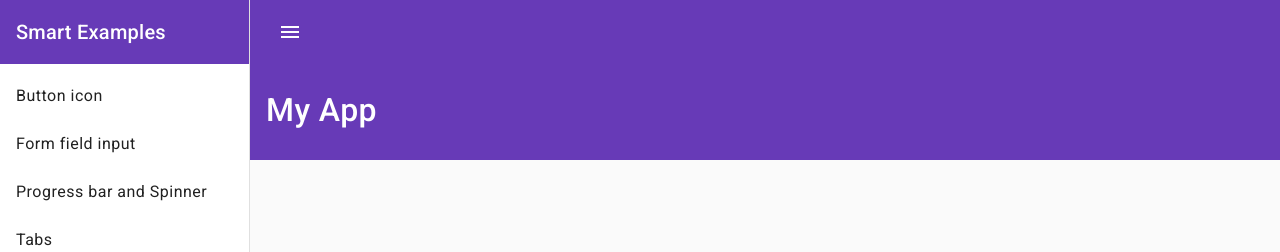
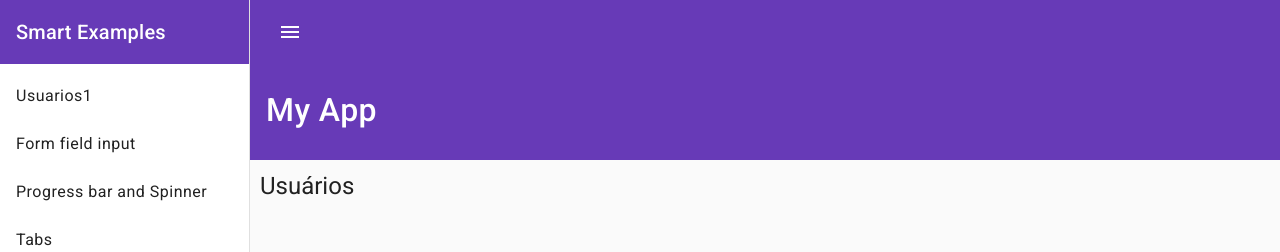
Before and after one commit to giovani-silva1/Projeto-School, an Angular app in the folder ProjectSchool/: page /pages/users in a window 1280 px wide. Before the commit this address led to /. Shown: the top 252 px of the page. Built offline with nearby package versions, Linux system fonts and the light colour scheme.

Commit message:
criado o modulo users e rota

```diff
--- a/ProjectSchool/src/app/app-routing.module.ts
+++ b/ProjectSchool/src/app/app-routing.module.ts
@@ -1,10 +1,16 @@
 import { NgModule } from '@angular/core';
 import { RouterModule, Routes } from '@angular/router';
 
-const routes: Routes = [];
+const routes: Routes = [
+  {
+    path: 'pages/users',
+    loadChildren: () =>
+      import('./pages/users/users.module').then((m) => m.UsersModule),
+  },
+];
 
 @NgModule({
   imports: [RouterModule.forRoot(routes)],
-  exports: [RouterModule]
+  exports: [RouterModule],
 })
-export class AppRoutingModule { }
+export class AppRoutingModule {}
--- a/ProjectSchool/src/app/app.component.html
+++ b/ProjectSchool/src/app/app.component.html
@@ -4,7 +4,7 @@
       Smart Examples
     </mat-toolbar>
     <mat-nav-list>
-      <a mat-list-item routerLink="/buttonIcon">Button icon</a>
+      <a mat-list-item routerLink="/pages/users">Usuarios1</a>
       <a mat-list-item routerLink="/formFieldInput">Form field input</a>
       <a mat-list-item routerLink="/progBarSpinner">Progress bar and Spinner</a>
       <a mat-list-item routerLink="/tabs">Tabs</a>
--- a/ProjectSchool/src/app/app.module.ts
+++ b/ProjectSchool/src/app/app.module.ts
@@ -9,6 +9,7 @@ import { MatIconModule } from '@angular/material/icon';
 import { MatButtonModule } from '@angular/material/button';
 import { MatListModule } from '@angular/material/list';
 import { BrowserAnimationsModule } from '@angular/platform-browser/animations';
+import { UsersModule } from './pages/users/users.module';
 
 @NgModule({
   declarations: [AppComponent],
--- /dev/null
+++ b/ProjectSchool/src/app/pages/users/users-routing.module.ts
@@ -0,0 +1,11 @@
+import { NgModule } from '@angular/core';
+import { RouterModule, Routes } from '@angular/router';
+import { UsersComponent } from './users.component';
+
+const routes: Routes = [{ path: '', component: UsersComponent }];
+
+@NgModule({
+  imports: [RouterModule.forChild(routes)],
+  exports: [RouterModule],
+})
+export class UsersRoutingModule {}
--- /dev/null
+++ b/ProjectSchool/src/app/pages/users/users.component.html
@@ -0,0 +1 @@
+<h1>Usuários</h1>
--- /dev/null
+++ b/ProjectSchool/src/app/pages/users/users.component.ts
@@ -0,0 +1,11 @@
+import { Component } from '@angular/core';
+
+@Component({
+  selector: 'app-users',
+  templateUrl: './users.component.html',
+  styles: [
+  ]
+})
+export class UsersComponent {
+
+}
```
Also changed, not shown: ProjectSchool/src/app/pages/users/users.module.ts (added, +17 -0 lines).
